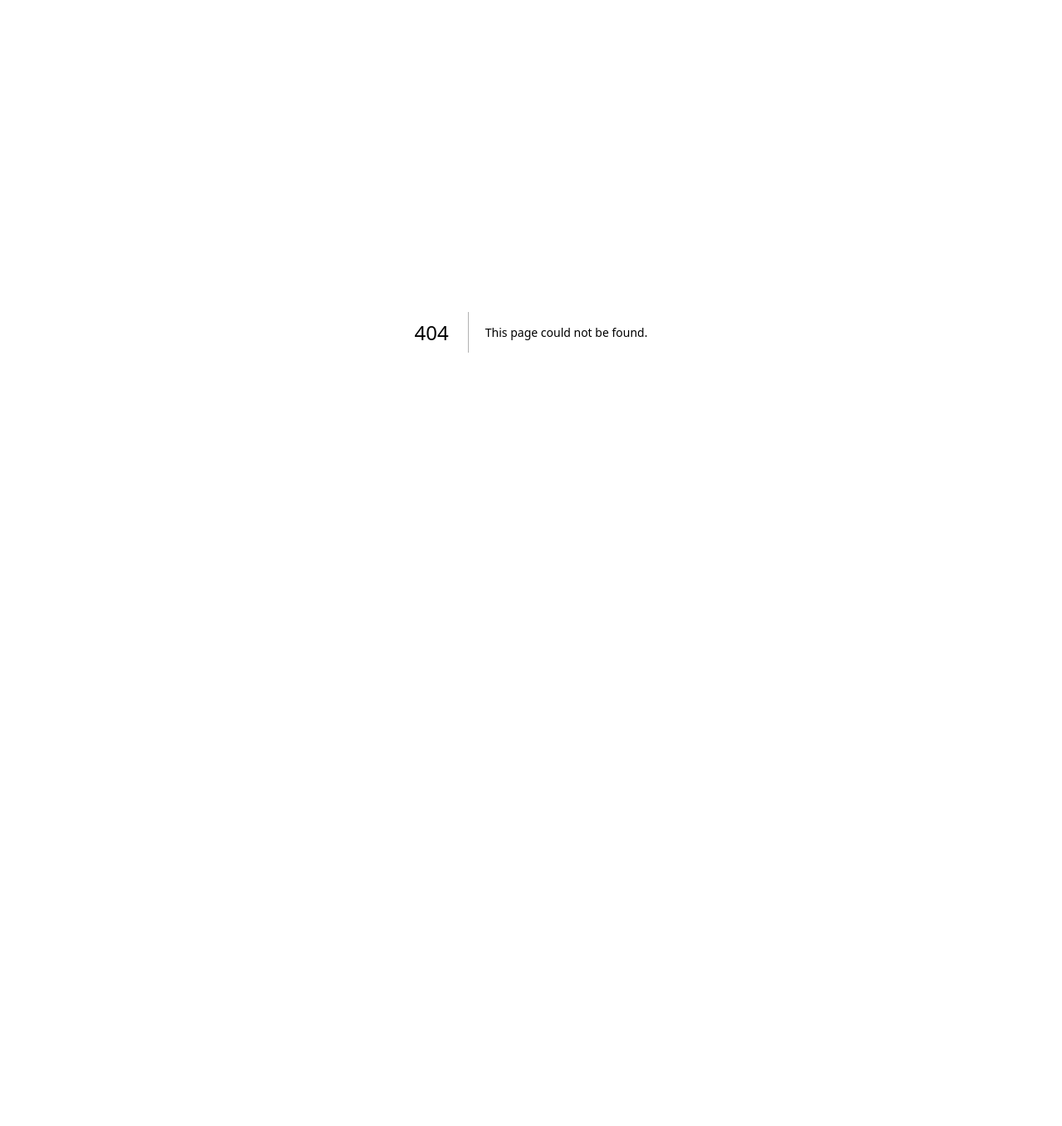
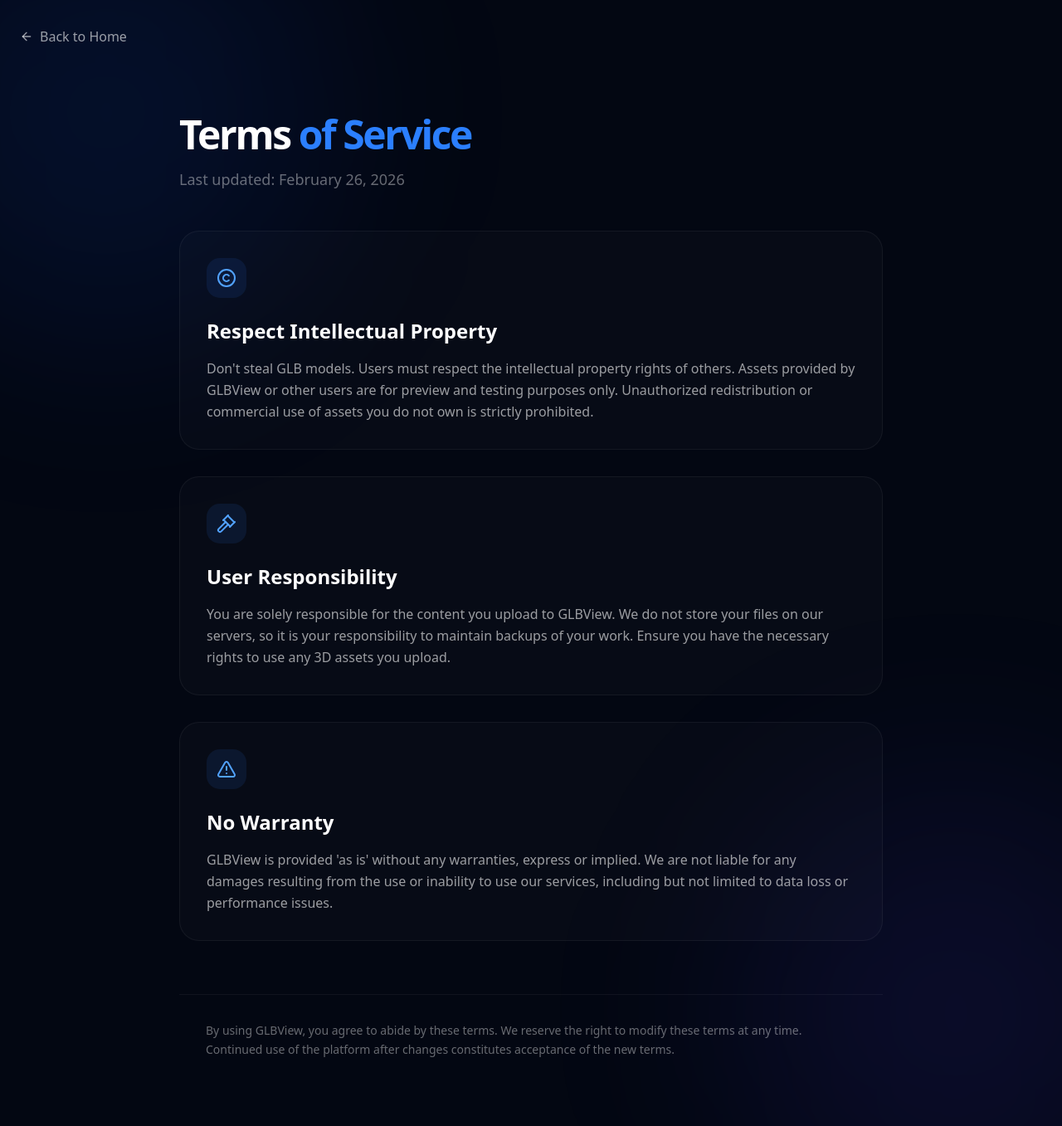
Before and after one commit to UsmanDevCraft/glb-viewer, a Next.js app: page /terms-and-conditions in a window 1280 px wide. Before the commit this address had no page. Shown: the whole page at 83% size. Before the commit the page ends 800 px from the top, so only its background shows below. Built offline with nearby package versions, Linux system fonts and the light colour scheme.

Commit message:
feat: add dedicated Privacy Policy and Terms of Service pages and update footer navigation.

```diff
--- /dev/null
+++ b/src/app/privacy-policy/page.tsx
@@ -0,0 +1,90 @@
+"use client";
+
+import { motion } from "framer-motion";
+import { Shield, Lock, EyeOff, ArrowLeft } from "lucide-react";
+import Link from "next/link";
+
+export default function PrivacyPolicy() {
+  return (
+    <main className="min-h-screen bg-[#030712] text-white selection:bg-blue-500/30 overflow-hidden relative">
+      {/* Background Orbs */}
+      <div className="absolute top-[-10%] left-[-10%] w-[40%] h-[40%] bg-blue-600/10 rounded-full blur-[120px]" />
+      <div className="absolute bottom-[-10%] right-[-10%] w-[40%] h-[40%] bg-indigo-600/10 rounded-full blur-[120px]" />
+
+      <nav className="relative z-10 container mx-auto px-6 py-8">
+        <Link
+          href="/"
+          className="inline-flex items-center gap-2 text-white/60 hover:text-white transition-colors group"
+        >
+          <ArrowLeft className="w-4 h-4 group-hover:-translate-x-1 transition-transform" />
+          Back to Home
+        </Link>
+      </nav>
+
+      <section className="relative z-10 container mx-auto px-6 py-12 max-w-4xl">
+        <motion.div
+          initial={{ opacity: 0, y: 20 }}
+          animate={{ opacity: 1, y: 0 }}
+          className="mb-12"
+        >
+          <h1 className="text-5xl font-extrabold tracking-tighter mb-4">
+            Privacy <span className="text-blue-500">Policy</span>
+          </h1>
+          <p className="text-white/40 text-lg">
+            Last updated: February 26, 2026
+          </p>
+        </motion.div>
+
+        <div className="grid gap-8">
+          {[
+            {
+              icon: Shield,
+              title: "Your Data is Yours",
+              content:
+                "At GLBView, we believe in radical transparency and absolute privacy. We do not collect, store, or sell your personal information. Our platform is designed to be a tool, not a data harvester.",
+            },
+            {
+              icon: Lock,
+              title: "Local Processing",
+              content:
+                "When you upload or preview a GLB file, it stays on your machine. All 3D rendering and processing happen locally in your browser. Your assets are never sent to our servers.",
+            },
+            {
+              icon: EyeOff,
+              title: "No Tracking",
+              content:
+                "We don't use invasive tracking cookies. We don't follow you around the web. We only care about providing you with a great 3D viewing experience.",
+            },
+          ].map((item, i) => (
+            <motion.div
+              key={i}
+              initial={{ opacity: 0, y: 20 }}
+              animate={{ opacity: 1, y: 0 }}
+              transition={{ delay: i * 0.1 + 0.2 }}
+              className="group p-8 bg-white/[0.02] border border-white/5 rounded-3xl hover:bg-white/[0.05] hover:border-white/10 transition-all duration-300"
+            >
+              <div className="w-12 h-12 bg-blue-500/10 rounded-2xl flex items-center justify-center mb-6 group-hover:scale-110 group-hover:bg-blue-500/20 transition-all duration-300">
+                <item.icon className="w-6 h-6 text-blue-400" />
+              </div>
+              <h2 className="text-2xl font-bold mb-4">{item.title}</h2>
+              <p className="text-white/60 leading-relaxed">{item.content}</p>
+            </motion.div>
+          ))}
+        </div>
+
+        <motion.div
+          initial={{ opacity: 0 }}
+          animate={{ opacity: 1 }}
+          transition={{ delay: 0.6 }}
+          className="mt-16 p-8 border-t border-white/5 text-white/40 text-sm leading-relaxed"
+        >
+          <p>
+            If you have any questions about our privacy practices, please reach
+            out to us via our GitHub repository. We are committed to maintaining
+            the highest standards of privacy for the 3D developer community.
+          </p>
+        </motion.div>
+      </section>
+    </main>
+  );
+}
--- /dev/null
+++ b/src/app/terms-and-conditions/page.tsx
@@ -0,0 +1,90 @@
+"use client";
+
+import { motion } from "framer-motion";
+import { Gavel, Copyright, AlertTriangle, ArrowLeft } from "lucide-react";
+import Link from "next/link";
+
+export default function TermsAndConditions() {
+  return (
+    <main className="min-h-screen bg-[#030712] text-white selection:bg-blue-500/30 overflow-hidden relative">
+      {/* Background Orbs */}
+      <div className="absolute top-[-10%] left-[-10%] w-[40%] h-[40%] bg-blue-600/10 rounded-full blur-[120px]" />
+      <div className="absolute bottom-[-10%] right-[-10%] w-[40%] h-[40%] bg-indigo-600/10 rounded-full blur-[120px]" />
+
+      <nav className="relative z-10 container mx-auto px-6 py-8">
+        <Link
+          href="/"
+          className="inline-flex items-center gap-2 text-white/60 hover:text-white transition-colors group"
+        >
+          <ArrowLeft className="w-4 h-4 group-hover:-translate-x-1 transition-transform" />
+          Back to Home
+        </Link>
+      </nav>
+
+      <section className="relative z-10 container mx-auto px-6 py-12 max-w-4xl">
+        <motion.div
+          initial={{ opacity: 0, y: 20 }}
+          animate={{ opacity: 1, y: 0 }}
+          className="mb-12"
+        >
+          <h1 className="text-5xl font-extrabold tracking-tighter mb-4">
+            Terms <span className="text-blue-500">of Service</span>
+          </h1>
+          <p className="text-white/40 text-lg">
+            Last updated: February 26, 2026
+          </p>
+        </motion.div>
+
+        <div className="grid gap-8">
+          {[
+            {
+              icon: Copyright,
+              title: "Respect Intellectual Property",
+              content:
+                "Don't steal GLB models. Users must respect the intellectual property rights of others. Assets provided by GLBView or other users are for preview and testing purposes only. Unauthorized redistribution or commercial use of assets you do not own is strictly prohibited.",
+            },
+            {
+              icon: Gavel,
+              title: "User Responsibility",
+              content:
+                "You are solely responsible for the content you upload to GLBView. We do not store your files on our servers, so it is your responsibility to maintain backups of your work. Ensure you have the necessary rights to use any 3D assets you upload.",
+            },
+            {
+              icon: AlertTriangle,
+              title: "No Warranty",
+              content:
+                "GLBView is provided 'as is' without any warranties, express or implied. We are not liable for any damages resulting from the use or inability to use our services, including but not limited to data loss or performance issues.",
+            },
+          ].map((item, i) => (
+            <motion.div
+              key={i}
+              initial={{ opacity: 0, y: 20 }}
+              animate={{ opacity: 1, y: 0 }}
+              transition={{ delay: i * 0.1 + 0.2 }}
+              className="group p-8 bg-white/[0.02] border border-white/5 rounded-3xl hover:bg-white/[0.05] hover:border-white/10 transition-all duration-300"
+            >
+              <div className="w-12 h-12 bg-blue-500/10 rounded-2xl flex items-center justify-center mb-6 group-hover:scale-110 group-hover:bg-blue-500/20 transition-all duration-300">
+                <item.icon className="w-6 h-6 text-blue-400" />
+              </div>
+              <h2 className="text-2xl font-bold mb-4">{item.title}</h2>
+              <p className="text-white/60 leading-relaxed">{item.content}</p>
+            </motion.div>
+          ))}
+        </div>
+
+        <motion.div
+          initial={{ opacity: 0 }}
+          animate={{ opacity: 1 }}
+          transition={{ delay: 0.6 }}
+          className="mt-16 p-8 border-t border-white/5 text-white/40 text-sm leading-relaxed"
+        >
+          <p>
+            By using GLBView, you agree to abide by these terms. We reserve the
+            right to modify these terms at any time. Continued use of the
+            platform after changes constitutes acceptance of the new terms.
+          </p>
+        </motion.div>
+      </section>
+    </main>
+  );
+}
--- a/src/views/index.tsx
+++ b/src/views/index.tsx
@@ -209,15 +209,18 @@
             is how it works.&quot;
           </div>
           <div className="flex gap-8 text-sm font-medium text-white/40">
-            <a href="#" className="hover:text-white transition-colors">
+            <Link
+              href="/privacy-policy"
+              className="hover:text-white transition-colors"
+            >
               Privacy
-            </a>
-            <a href="#" className="hover:text-white transition-colors">
+            </Link>
+            <Link
+              href="/terms-and-conditions"
+              className="hover:text-white transition-colors"
+            >
               Terms
-            </a>
-            <a href="#" className="hover:text-white transition-colors">
-              Twitter
-            </a>
+            </Link>
           </div>
         </div>
       </footer>
```
